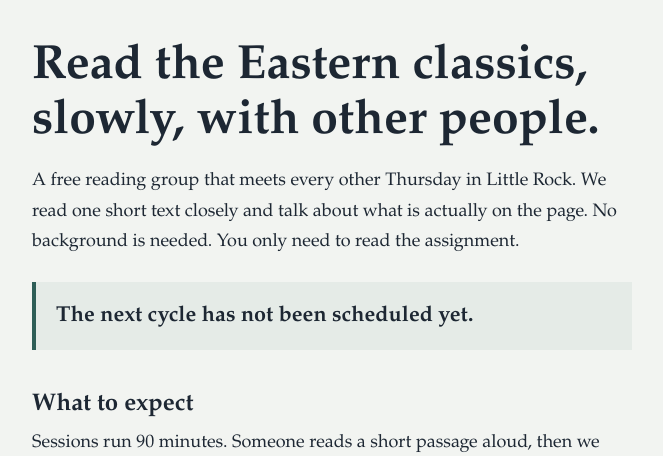
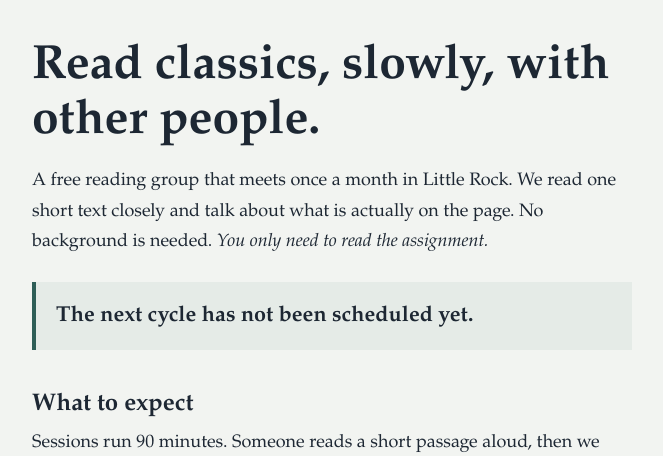
Before and after one commit to echarlesgrasby/carkclassics, a Django app: page / in a window 1280 px wide. Shown: the part 64-520 px from the top of the page, without its empty margins (308-971 px from the left). Run offline with Django 5.2, Linux system fonts and the light colour scheme; data that the repository does not hold is empty.

Commit message:
updated frontmatter

```diff
--- a/carkclassics/frontmatter/templates/seminar/base.html
+++ b/carkclassics/frontmatter/templates/seminar/base.html
@@ -3,8 +3,8 @@
 <head>
   <meta charset="utf-8">
   <meta name="viewport" content="width=device-width, initial-scale=1">
-  <title>{% block title %}Little Rock Eastern Classics Seminar{% endblock %}</title>
-  <meta name="description" content="{% block description %}A free, text-centered reading group for the Eastern classics in Little Rock.{% endblock %}">
+  <title>{% block title %}Central Arkansas Classics Society{% endblock %}</title>
+  <meta name="description" content="{% block description %}A free, classics-based discussion group in Central Arkansas.{% endblock %}">
   <style>
     :root {
       --paper: #f2f4f1; --ink: #1d2733; --muted: #566270;
--- a/carkclassics/frontmatter/templates/seminar/landing.html
+++ b/carkclassics/frontmatter/templates/seminar/landing.html
@@ -1,8 +1,8 @@
 {% extends "seminar/base.html" %}
 
 {% block content %}
-<h1>Read the Eastern classics, slowly, with other people.</h1>
-<p>A free reading group that meets every other Thursday in Little Rock. We read one short text closely and talk about what is actually on the page. No background is needed. You only need to read the assignment.</p>
+<h1>Read classics, slowly, with other people.</h1>
+<p>A free reading group that meets once a month in Little Rock. We read one short text closely and talk about what is actually on the page. No background is needed. <i>You only need to read the assignment.</i></p>
 
 {% if next_session %}
 <section class="next" aria-labelledby="next-heading">
```
